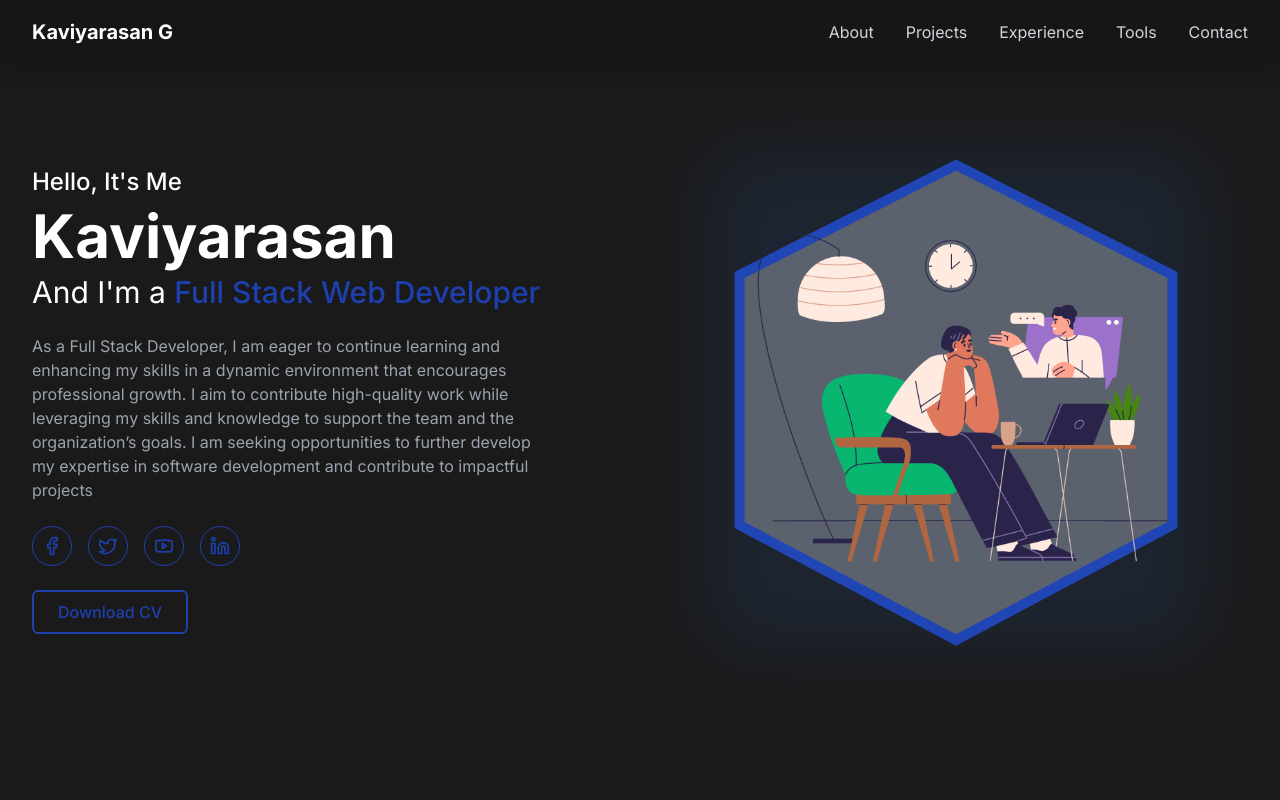
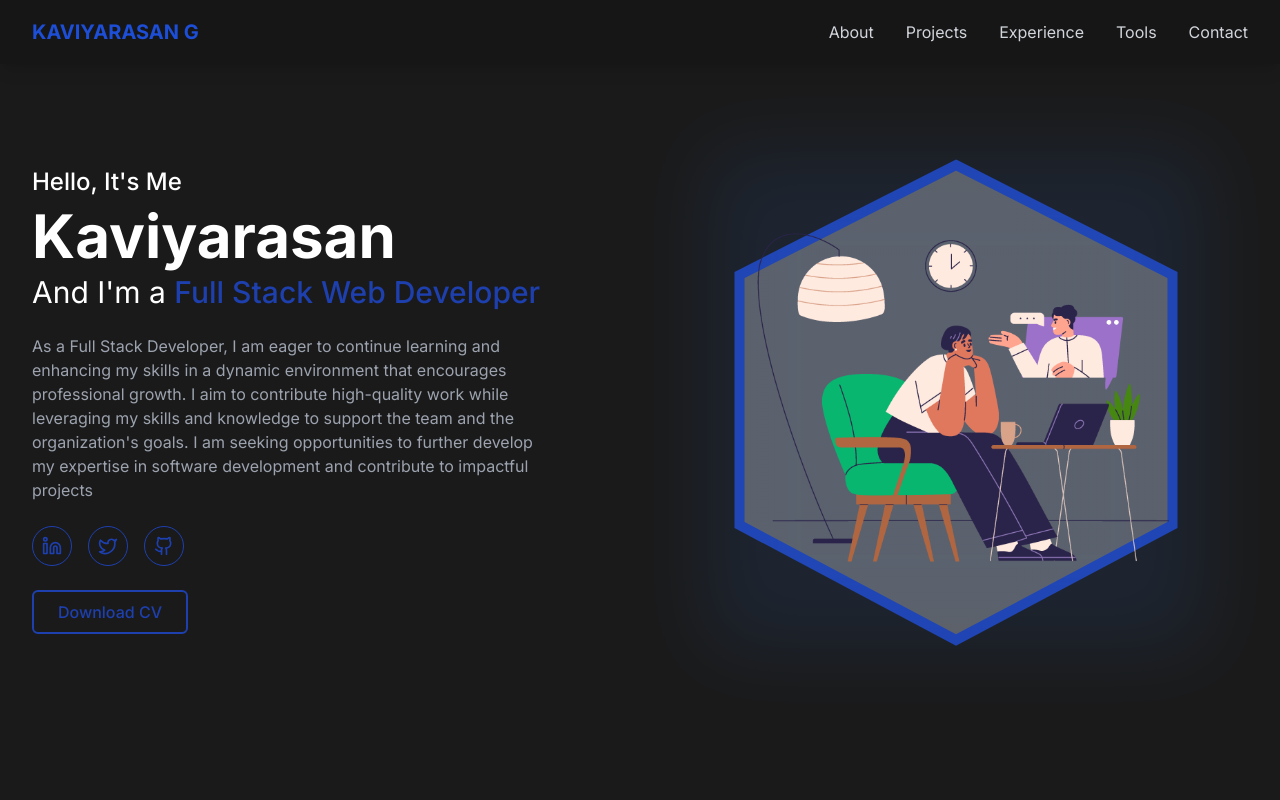
Before and after one commit to sany2407/portfolio, a Next.js app: page / in a window 1280 px wide. Shown: the top 800 px of the page. Built offline with nearby package versions, Linux system fonts and the light colour scheme.

Commit message:
include resume download, links and some changes

```diff
--- a/src/components/About.tsx
+++ b/src/components/About.tsx
@@ -2,15 +2,14 @@
 
 import { motion } from "framer-motion"
 import Image from "next/image"
-import { Facebook, Twitter, Youtube, Linkedin } from "lucide-react"
+import { Twitter, Linkedin, Github } from "lucide-react"
 import me from '../../public/assets/me.png'
 
 export default function Hero() {
   const socialLinks = [
-    { icon: Facebook, href: "#" },
+    { icon: Linkedin, href: "https://www.linkedin.com/in/kaviyarasan--g/" },
     { icon: Twitter, href: "#" },
-    { icon: Youtube, href: "#" },
-    { icon: Linkedin, href: "#" },
+    {icon:Github, href: "https://github.com/kaviyarasan2865" }
   ]
 
   return (
@@ -34,7 +33,7 @@ export default function Hero() {
           <p className="text-gray-400 max-w-lg mx-auto lg:mx-0">
           As a Full Stack Developer, I am eager to continue learning and enhancing my skills in a dynamic environment that encourages
 professional growth. I aim to contribute high-quality work while leveraging my skills and knowledge to support the team and the
-organization’s goals. I am seeking opportunities to further develop my expertise in software development and contribute to impactful
+organization&apos;s goals. I am seeking opportunities to further develop my expertise in software development and contribute to impactful
 projects
           </p>
 
@@ -43,6 +42,7 @@ projects
               <motion.a
                 key={index}
                 href={social.href}
+                target="_blank"
                 initial={{ opacity: 0, y: 20 }}
                 animate={{ opacity: 1, y: 0 }}
                 transition={{ delay: 0.2 * index }}
@@ -52,7 +52,11 @@ projects
               </motion.a>
             ))}
           </div>
-
+<br/>
+          <motion.a
+            href="/MyResume.pdf"
+            download
+          >
             <motion.button
               initial={{ opacity: 0, y: 20 }}
               animate={{ opacity: 1, y: 0 }}
@@ -61,6 +65,7 @@ projects
             >
               Download CV
             </motion.button>
+          </motion.a>
         </motion.div>
 
         {/* Right Content - Hexagon Image */}
--- a/src/components/Footer.tsx
+++ b/src/components/Footer.tsx
@@ -88,7 +88,7 @@ const Footer: React.FC = () => {
         <div className="pt-8 border-t border-neutral-800">
           <div className="flex flex-col md:flex-row justify-between items-center">
             <p className="text-gray-400 text-sm mb-4 md:mb-0">
-              © {new Date().getFullYear()} DevPortfolio. All rights reserved.
+              © {new Date().getFullYear()} Kaviyarasan. All rights reserved.
             </p>
             <div className="flex space-x-6">
               <a href="#" className="text-gray-400 hover:text-blue-500 text-sm transition-colors">
--- a/src/components/Header.tsx
+++ b/src/components/Header.tsx
@@ -16,11 +16,10 @@ const Header: React.FC = () => {
         <div className="flex items-center justify-between h-16">
           {/* Logo with hover effect */}
           <div className="flex-shrink-0 group">
-            <span className="text-white text-xl font-bold relative overflow-hidden">
+            <span className="text-blue-700 text-xl font-bold relative overflow-hidden">
               <span className="inline-block transform transition-transform duration-300 group-hover:scale-110">
-                Kaviyarasan G
+                KAVIYARASAN G
               </span>
-              <span className="absolute bottom-0 left-0 w-full h-0.5 bg-blue-500 transform scale-x-0 transition-transform duration-300 group-hover:scale-x-100" />
             </span>
           </div>
 
--- a/src/components/Projects.tsx
+++ b/src/components/Projects.tsx
@@ -3,7 +3,7 @@
 import Image from "next/image";
 import React from "react";
 import { CardBody, CardContainer, CardItem } from "../components/ui/3d-card";
-import Link from "next/link";
+// import Link from "next/link";
 import scene from "../../public/assets/scene.png";
 
 const Projects: React.FC = () => {
@@ -208,7 +208,7 @@ Developed a web application enabling farmers to list and manage their products,
           </CardContainer>
         </div>
 
-        <div className="text-center mt-1">
+        {/* <div className="text-center mt-1">
           <Link
             href="/projects"
             className="inline-flex items-center px-6 py-3 border border-blue-500 text-blue-500 rounded-lg hover:bg-blue-500 hover:text-white transition-colors"
@@ -228,7 +228,7 @@ Developed a web application enabling farmers to list and manage their products,
               />
             </svg>
           </Link>
-        </div>
+        </div> */}
       </div>
     </section>
   );
--- a/src/components/ui/3d-card.tsx
+++ b/src/components/ui/3d-card.tsx
@@ -51,7 +51,7 @@ export const CardContainer = ({
     <MouseEnterContext.Provider value={[isMouseEntered, setIsMouseEntered]}>
       <div
         className={cn(
-          "py-20 flex items-center justify-center",
+          "flex items-center justify-center",
           containerClassName
         )}
         style={{
```
Also changed, not shown: 1 other file (tests, documents, lock files or other folders). Lines whose indentation alone changed are shown as unchanged.
